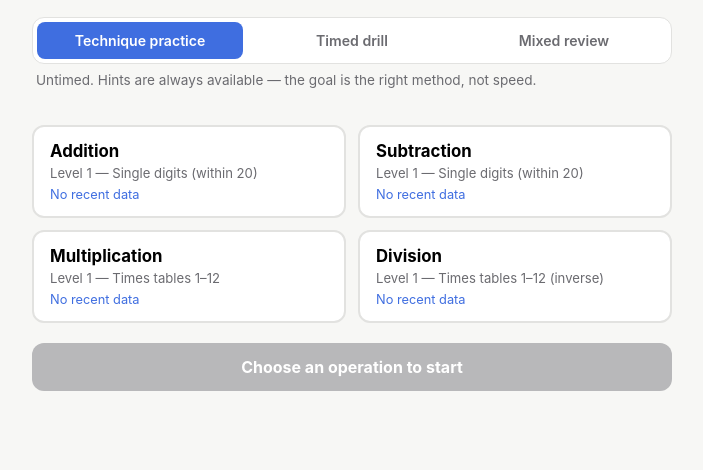
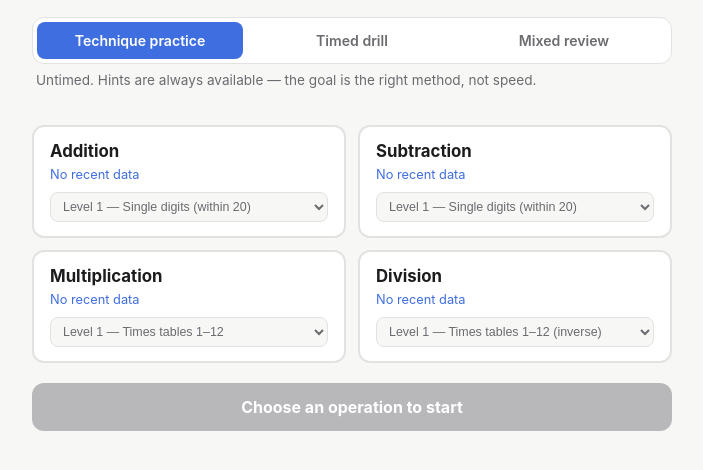
Before and after one commit to amelabrs/mathtrainer, a website with bundled scripts: page index.html in a window 1280 px wide. Shown: the part 56-526 px from the top of the page, without its empty margins (288-991 px from the left). Built offline with nearby package versions, Linux system fonts and the light colour scheme.

Commit message:
Add per-operation level picker and a visible Next button
- Home screen: each operation card gets a level dropdown so you can jump
  straight past levels that are too easy (e.g. skip single-digit addition)
  instead of grinding through the adaptive leveling from level 1.
- Session screen: add an explicit Next button after answering — previously
  advancing only worked by pressing Enter again, which wasn't discoverable
  for mouse users.

Co-Authored-By: Claude Sonnet 5 <noreply@anthropic.com>

```diff
--- a/index.html
+++ b/index.html
@@ -46,6 +46,7 @@
                  placeholder="?" aria-label="Your answer" />
         </form>
         <div id="feedback" class="feedback" aria-live="polite"></div>
+        <button id="next-btn" class="primary-btn next-btn hidden">Next (Enter) →</button>
         <button id="hint-btn" class="secondary-btn hidden">Show technique hint</button>
         <div id="hint-box" class="hint-box hidden"></div>
       </div>
--- a/js/app.js
+++ b/js/app.js
@@ -1,4 +1,4 @@
-import { generateProblem, OPERATIONS, LEVEL_LABELS } from './problemGenerator.js';
+import { generateProblem, OPERATIONS, LEVELS, LEVEL_LABELS } from './problemGenerator.js';
 import { getTechniqueHint } from './techniques.js';
 import * as storage from './storage.js';
 import { evaluateLevel, ROLLING_WINDOW, TIME_THRESHOLD_MS } from './adaptive.js';
@@ -49,6 +49,7 @@ const el = {
   answerForm: document.getElementById('answer-form'),
   answerInput: document.getElementById('answer-input'),
   feedback: document.getElementById('feedback'),
+  nextBtn: document.getElementById('next-btn'),
   hintBtn: document.getElementById('hint-btn'),
   hintBox: document.getElementById('hint-box'),
 
@@ -101,17 +102,43 @@ function renderOperationGrid() {
     const recent = storage.getRecentAttempts(operation, level, ROLLING_WINDOW);
     const accuracy = recent.length ? Math.round((recent.filter((a) => a.correct).length / recent.length) * 100) : null;
 
-    const card = document.createElement('button');
-    card.type = 'button';
+    // A <select> can't legally nest inside a <button>, so the card is a
+    // plain container with a button (pick this operation) and a select
+    // (jump straight to a level — e.g. skip past single digits if they're
+    // too easy) as siblings.
+    const card = document.createElement('div');
     card.className = 'operation-card';
     if (state.operation === operation) card.classList.add('selected');
     if (state.mode === 'mixed') card.classList.add('informational');
-    card.innerHTML = `
+
+    const selectBtn = document.createElement('button');
+    selectBtn.type = 'button';
+    selectBtn.className = 'operation-select-btn';
+    selectBtn.innerHTML = `
       <div class="operation-name">${capitalize(operation)}</div>
-      <div class="operation-level">Level ${level} — ${LEVEL_LABELS[operation][level - 1]}</div>
       <div class="operation-accuracy">${accuracy === null ? 'No recent data' : `${accuracy}% recent accuracy`}</div>
     `;
-    card.addEventListener('click', () => selectOperation(operation));
+    selectBtn.addEventListener('click', () => selectOperation(operation));
+
+    const levelRow = document.createElement('div');
+    levelRow.className = 'level-control';
+    const levelSelect = document.createElement('select');
+    levelSelect.className = 'level-select';
+    levelSelect.setAttribute('aria-label', `${capitalize(operation)} level`);
+    levelSelect.innerHTML = LEVELS.map(
+      (l) => `<option value="${l}" ${l === level ? 'selected' : ''}>Level ${l} — ${LEVEL_LABELS[operation][l - 1]}</option>`
+    ).join('');
+    levelSelect.addEventListener('click', (e) => e.stopPropagation());
+    levelSelect.addEventListener('change', () => {
+      const newLevel = Number(levelSelect.value);
+      state.levels = storage.setLevel(operation, newLevel);
+      renderOperationGrid();
+      if (state.operation) selectMode(state.mode); // refresh start button label if needed
+    });
+    levelRow.appendChild(levelSelect);
+
+    card.appendChild(selectBtn);
+    card.appendChild(levelRow);
     el.operationGrid.appendChild(card);
   }
 }
@@ -180,6 +207,7 @@ function nextProblem() {
   el.answerInput.readOnly = false;
   el.feedback.textContent = '';
   el.feedback.className = 'feedback';
+  el.nextBtn.classList.add('hidden');
   el.hintBox.classList.add('hidden');
   el.hintBox.textContent = '';
   if (state.mode === 'technique') {
@@ -268,8 +296,14 @@ function submitAnswer(userAnswer) {
     el.hintBox.innerHTML = `<strong>${hint.label}.</strong> ${hint.blurb}<br><span class="worked">${hint.worked}</span>`;
   }
 
-  el.sessionProgress.textContent = `Problem ${s.index} of ${SESSION_LENGTH} — press Enter for next`;
+  el.sessionProgress.textContent = `Problem ${s.index} of ${SESSION_LENGTH}`;
+  el.nextBtn.classList.remove('hidden');
+  el.nextBtn.textContent = s.index >= SESSION_LENGTH ? 'See summary (Enter) →' : 'Next (Enter) →';
 }
+
+el.nextBtn.addEventListener('click', () => {
+  if (state.session && state.session.awaitingNext) nextProblem();
+});
 
 function timeThresholdFor(operation, level) {
   return TIME_THRESHOLD_MS[operation][level - 1];
--- a/style.css
+++ b/style.css
@@ -131,11 +131,31 @@ button { font-family: inherit; cursor: pointer; }
 }
 .operation-card.informational {
   opacity: 0.75;
-  cursor: default;
+}
+.operation-select-btn {
+  display: block;
+  width: 100%;
+  text-align: left;
+  background: none;
+  border: none;
+  padding: 0;
+  font: inherit;
+  color: inherit;
 }
 .operation-name { font-weight: 700; font-size: 1.05rem; }
-.operation-level { color: var(--text-muted); font-size: 0.82rem; margin-top: 4px; }
 .operation-accuracy { font-size: 0.8rem; margin-top: 6px; color: var(--accent); }
+
+.level-control { margin-top: 10px; }
+.level-select {
+  width: 100%;
+  font-size: 0.78rem;
+  padding: 6px 8px;
+  border: 1px solid var(--border);
+  border-radius: 8px;
+  background: var(--bg);
+  color: var(--text-muted);
+}
+.level-select:focus { outline: none; border-color: var(--accent); color: var(--text); }
 
 .primary-btn {
   width: 100%;
@@ -226,6 +246,12 @@ button { font-family: inherit; cursor: pointer; }
 .feedback-wrong { color: var(--wrong); }
 .feedback-slow { color: var(--slow); }
 
+.next-btn {
+  width: auto;
+  margin-top: 18px;
+  padding: 10px 24px;
+}
+
 #hint-btn { margin-top: 18px; }
 
 .hint-box {
```
